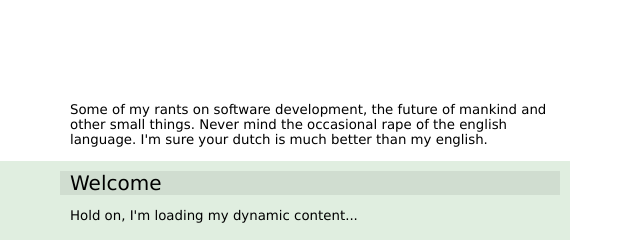
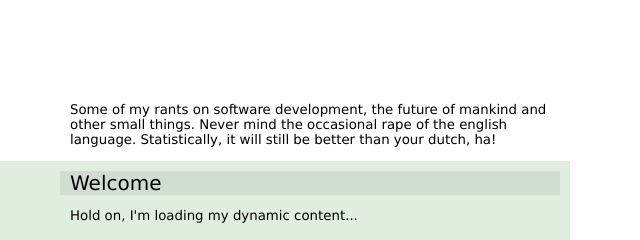
Before and after one commit to monkey-projects/blog-fn, a website: page resources/public/index.html in a window 1280 px wide. Shown: the top 240 px of the page, 88-728 px from the left. Drawn offline with Linux system fonts and the light colour scheme.

Commit message:
Luxor dependency

```diff
--- a/package.json
+++ b/package.json
@@ -16,6 +16,7 @@
         "react-dom": "18.2.0",
         "stack-trace": "0.0.10",
         "stacktrace-js": "2.0.2",
-        "ws": "7.3.1"
+        "ws": "7.3.1",
+	"luxon": "3.3.0"
     }
 }
--- a/resources/public/index.html
+++ b/resources/public/index.html
@@ -21,8 +21,8 @@
 	<div class="content">
 	  <p>
 	    Some of my rants on software development, the future of mankind and other small things.
-	    Never mind the occasional rape of the english language. I'm sure your dutch is much
-	    better than my english.
+	    Never mind the occasional rape of the english language. Statistically, it will still be
+	    better than your dutch, ha!
 	  </p>
 	  <div class="card">
 	    <div class="title">Welcome</div>
```
Also changed, not shown: 1 other file.
